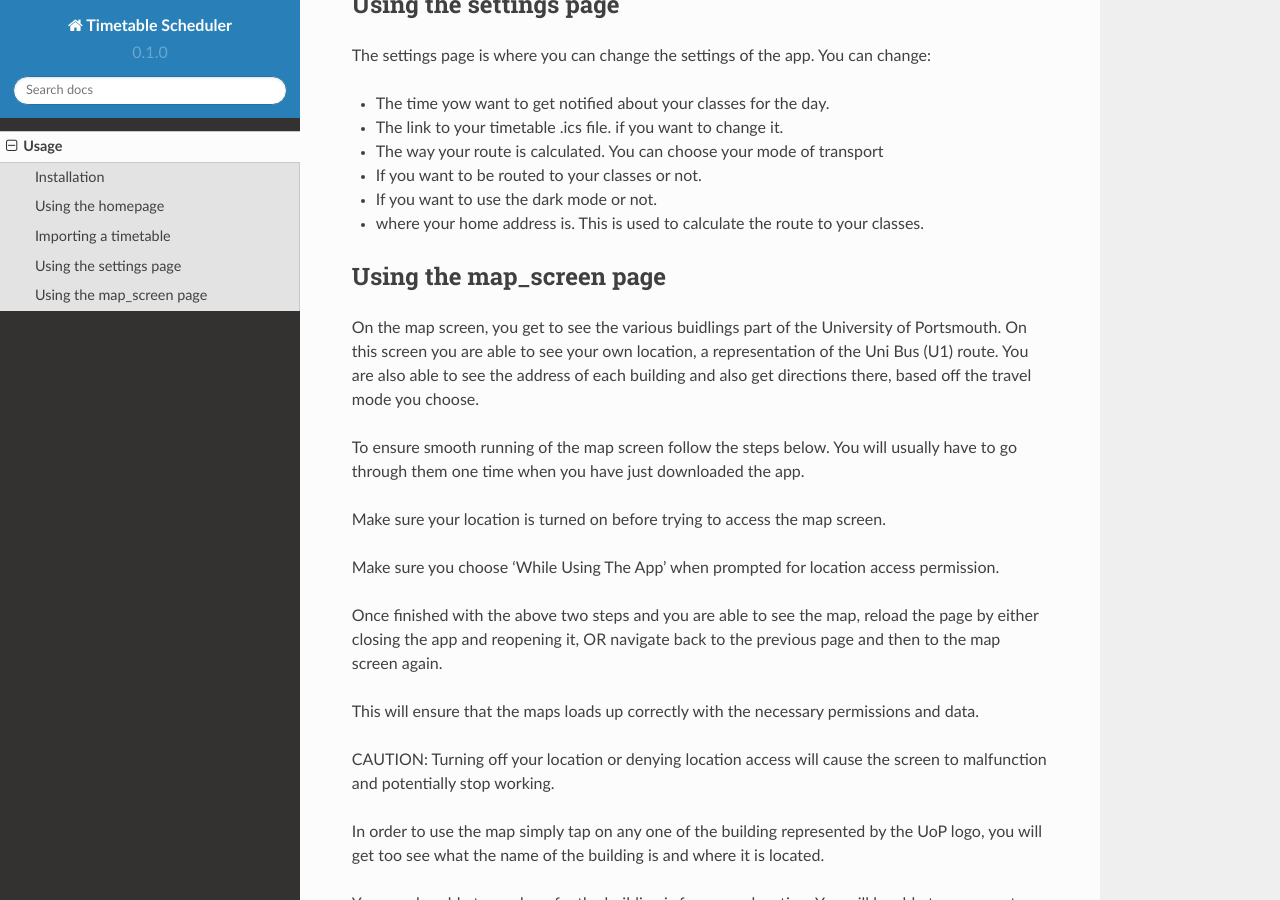
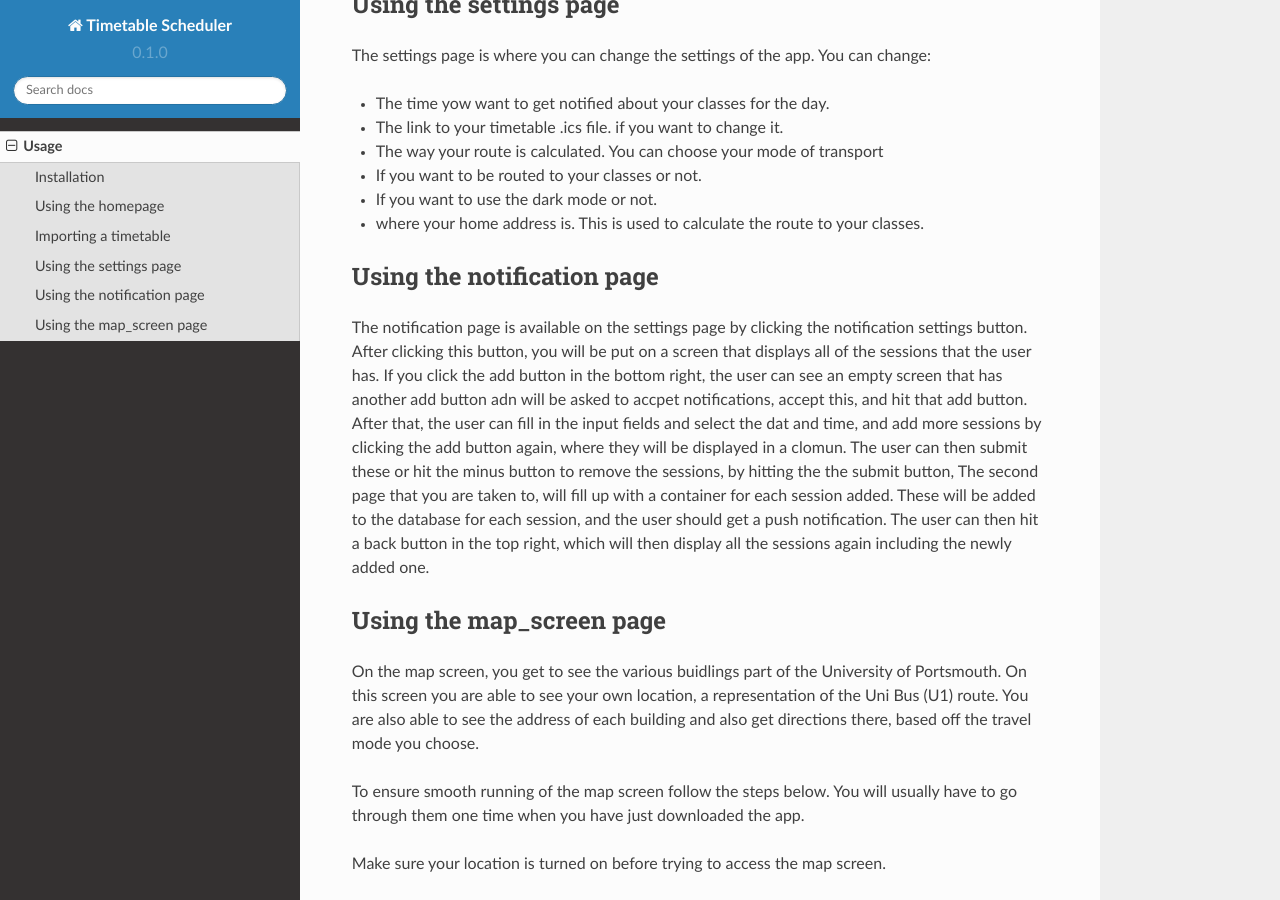
Before and after one commit to SETAP-23-24/timetable-scheduler-docs, a Sphinx documentation site: the page built from docs/source/usage.rst, in a window 1280 px wide and 900 px high, scrolled down 983 px. Built offline with Sphinx 7.4.7 and the Read the Docs theme 2.0.0, drawn with Linux system fonts in a browser that asks for light colours.

Commit message:
Update usage.rst

```diff
--- a/docs/source/usage.rst
+++ b/docs/source/usage.rst
@@ -56,6 +56,14 @@
 * If you want to use the dark mode or not.
 * where your home address is. This is used to calculate the route to your classes.
 
+Using the notification page
+---------------------------
+
+The notification page is available on the settings page by clicking the notification settings button.
+After clicking this button, you will be put on a screen that displays all of the sessions that the user has.
+If you click the add button in the bottom right, the user can see an empty screen that has another add button adn will be asked to accpet notifications, accept this, and hit that add button.
+After that, the user can fill in the input fields and select the dat and time, and add more sessions by clicking the add button again, where they will be displayed in a clomun. The user can then submit these or hit the minus button to remove the sessions, by hitting the the submit button, The second page that you are taken to, will fill up with a container for each session added. These will be added to the database for each session, and the user should get a push notification. The user can then hit a back button in the top right, which will then display all the sessions again including the newly added one.
+
 Using the map_screen page
 -------------------------
 
```
